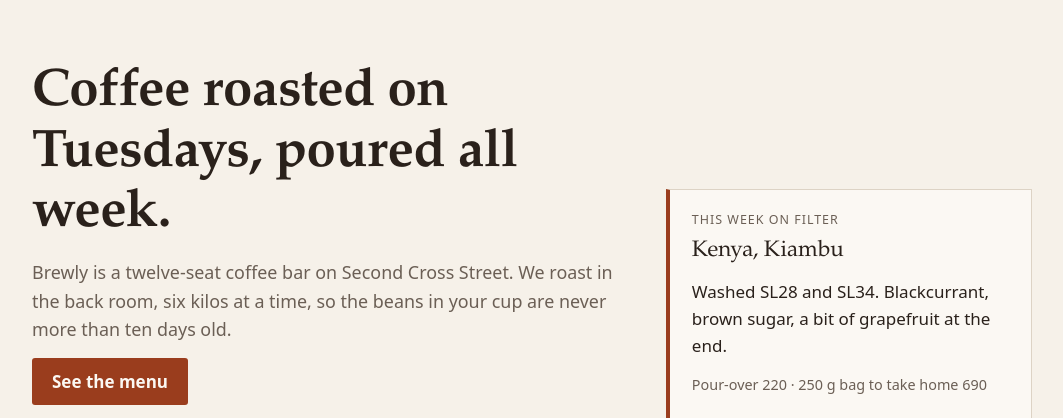
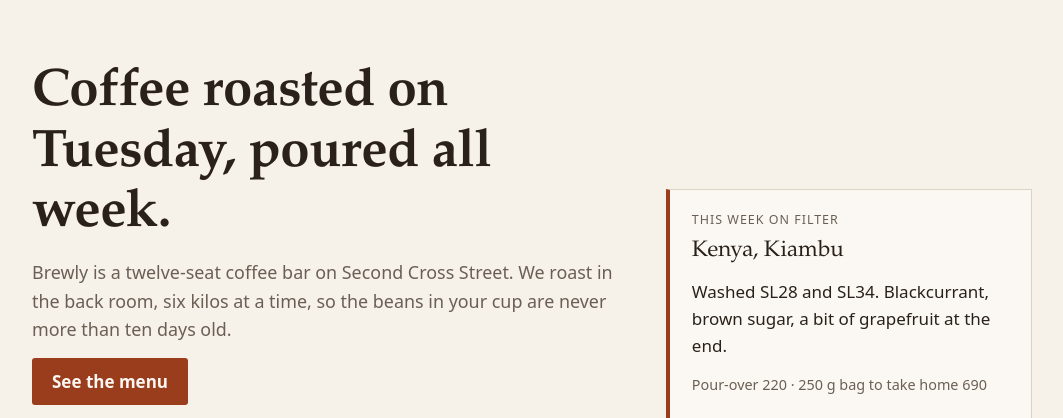
Before and after one commit to raghavxd11/sentinelops, a Flask app: page / in a window 1280 px wide. Shown: the part 78-496 px from the top of the page, without its empty margins (108-1171 px from the left). Run offline with Flask 3, Linux system fonts and the light colour scheme.

Commit message:
feat: change hero text to Tuesday

```diff
--- a/demo-app/templates/home.html
+++ b/demo-app/templates/home.html
@@ -1,11 +1,11 @@
 {% extends "base.html" %}
-{% block title %}Brewly · Coffee roasted on Tuesdays{% endblock %}
+{% block title %}Brewly · Coffee roasted on Tuesday{% endblock %}
 
 {% block content %}
 <section class="hero">
   <div class="wrap hero-grid">
     <div>
-      <h1>Coffee roasted on Tuesdays, poured all week.</h1>
+      <h1>Coffee roasted on Tuesday, poured all week.</h1>
       <p class="lede">
         Brewly is a twelve-seat coffee bar on Second Cross Street. We roast in the
         back room, six kilos at a time, so the beans in your cup are never more
```
Also changed, not shown: demo-app/tests/test_app.py (+1 -1 lines).
